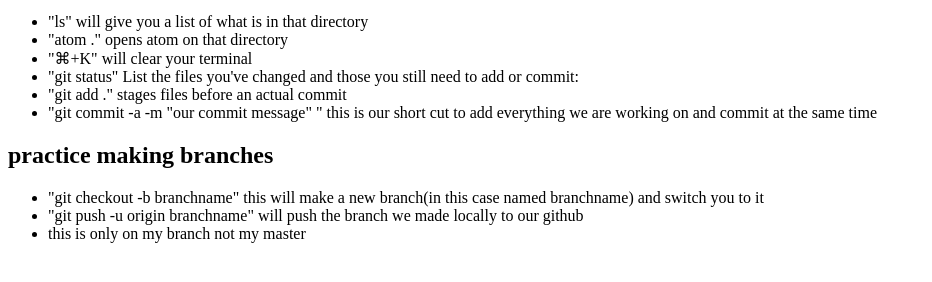
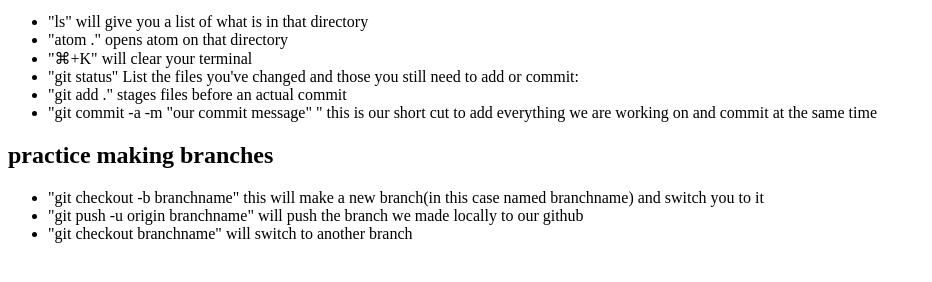
Before and after one commit to joweber123/commandlinepractice, a plain HTML site: page index.html in a window 1280 px wide. Shown: the part 200-482 px from the top of the page, without its empty margins (0-932 px from the left). Drawn offline with Linux system fonts and the light colour scheme.

Commit message:
added to our new branch

```diff
--- a/index.html
+++ b/index.html
@@ -21,7 +21,8 @@
     <ul>
       <li>"git checkout -b branchname" this will make a new branch(in this case named branchname) and switch you to it</li>
       <li>"git push -u origin branchname" will push the branch we made locally to our github</li>
-      <li>this is only on my branch not my master</li>
+      <li>"git checkout branchname" will switch to another branch</li>
+
     </ul>
   </body>
 </html>
```
